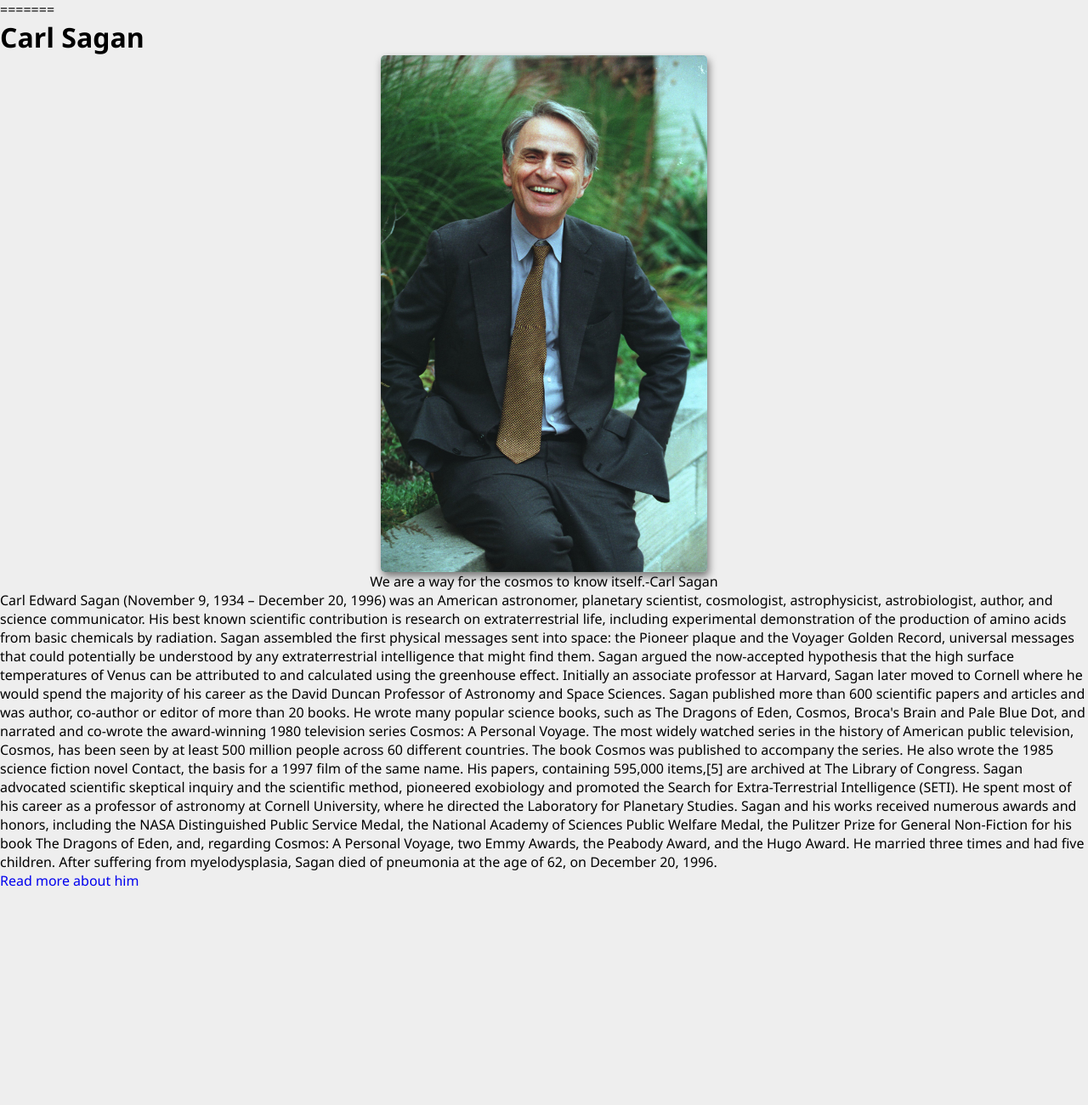
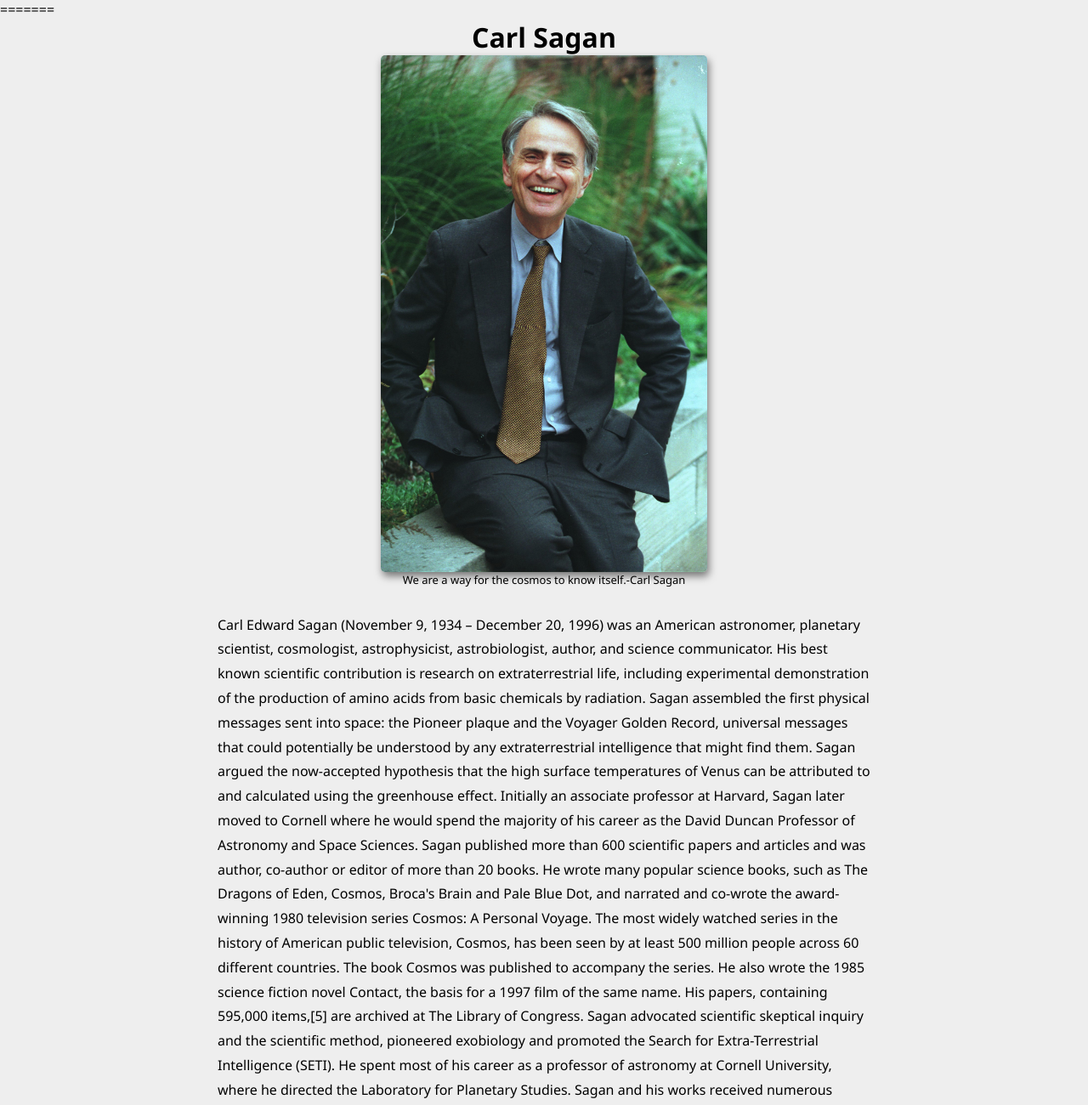
Before and after one commit to LuisSalas94/microverse-trials-2, a plain HTML site: page index.html in a window 1280 px wide. Shown: the top 1300 px of the page at 85% size. Before the commit the page ends 1047 px from the top, so only its background shows below. Drawn offline with Linux system fonts and the light colour scheme.

Commit message:
added  styling to p paragraph

```diff
--- a/css/style.css
+++ b/css/style.css
@@ -25,3 +25,18 @@ img {
 	flex-direction: column;
 	align-items: center;
 }
+
+#title{
+	text-align: center;
+}
+
+#img-caption{
+	font-size: small;
+	text-align: right;
+}
+
+#tribute-info{
+max-width: 60%;
+margin: 30px auto;
+line-height: 1.8rem;
+}
```
